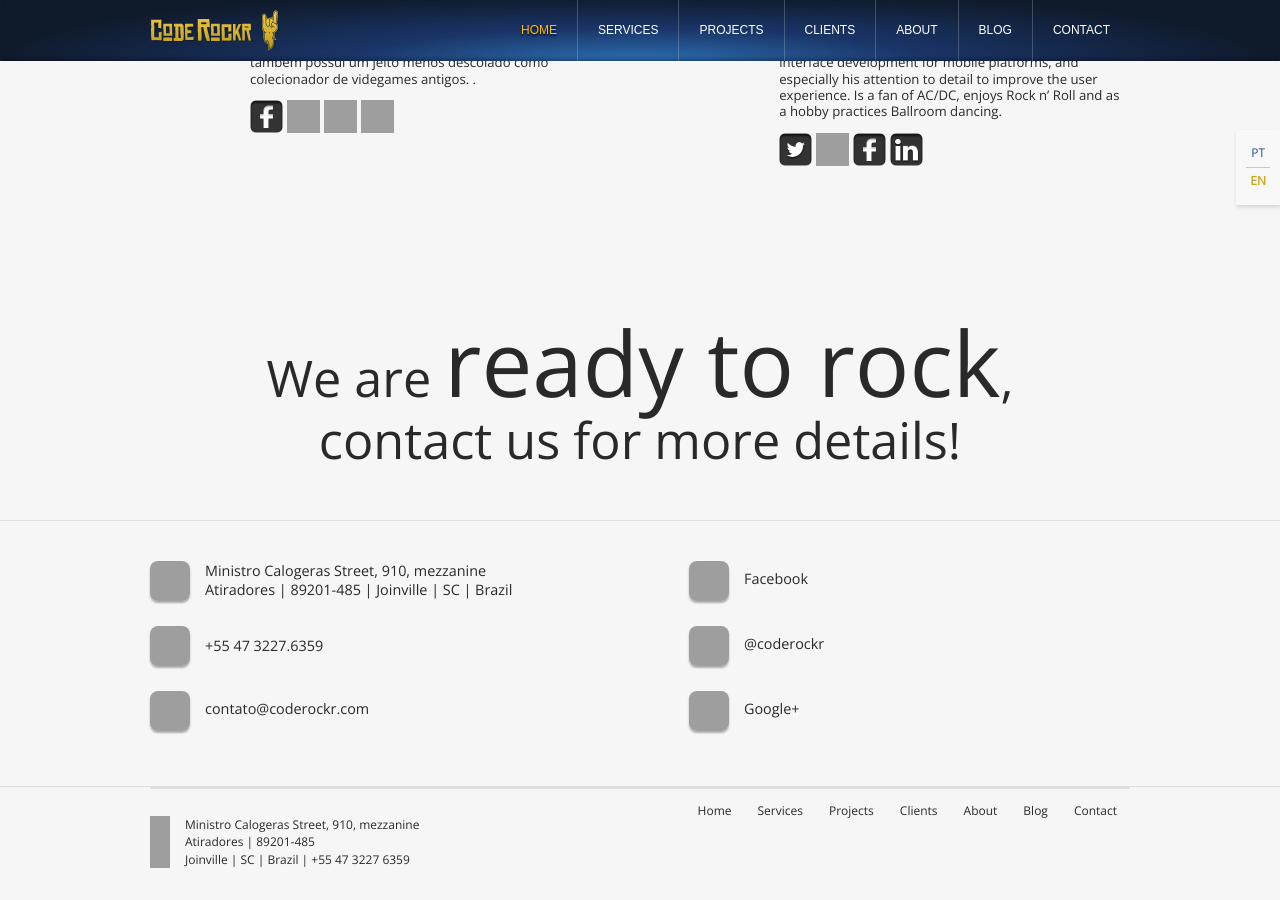
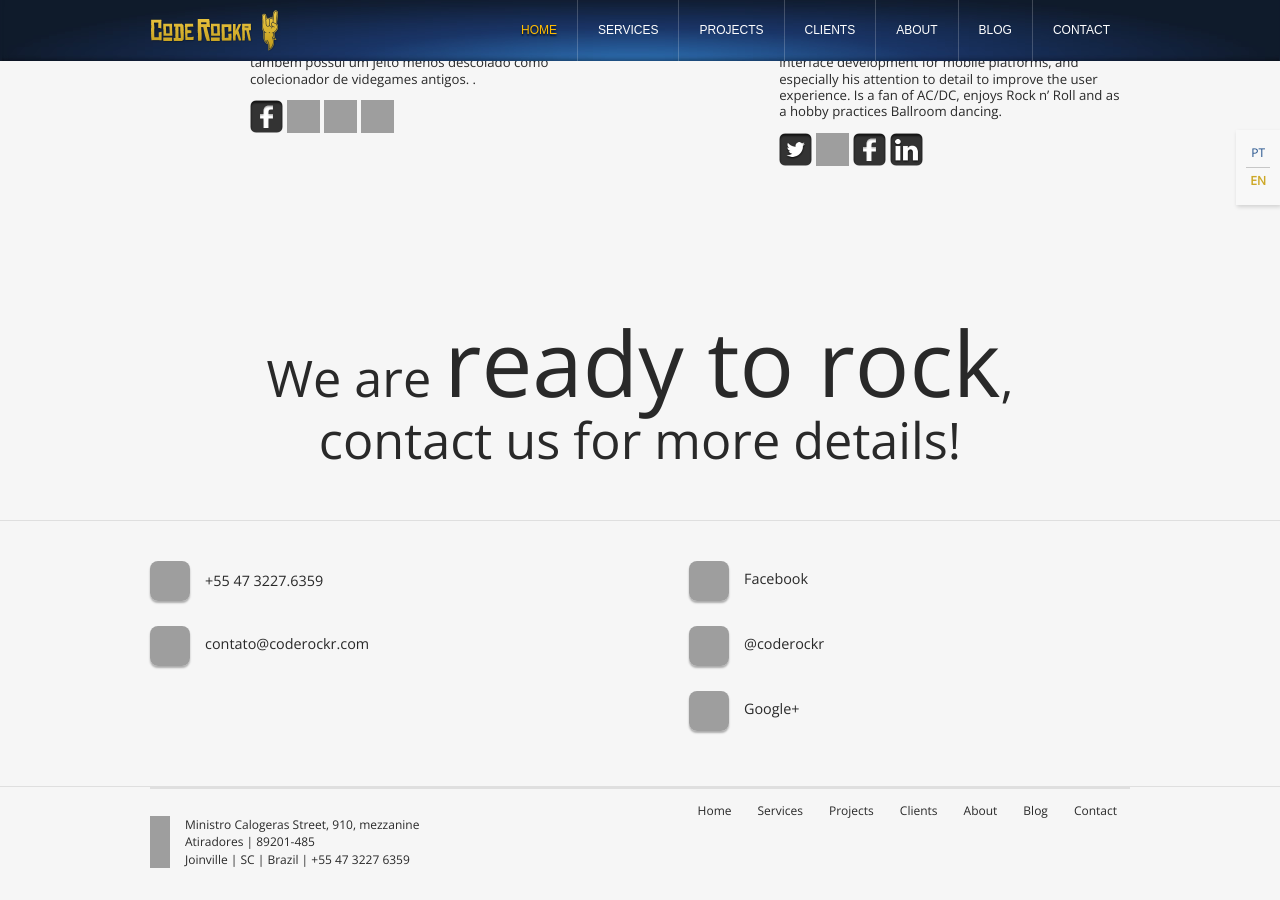
Before and after one commit to Coderockr/en.coderockr.github.com, a Jekyll site: the page built from index.html, in a window 1280 px wide and 900 px high, scrolled down 3766 px. Built offline with Jekyll 4.4.1, drawn with Linux system fonts in a browser that asks for light colours; nearby versions of some CDN libraries; some web fonts are replaced; the list of posts is cut into pages by our own code; grey boxes are pictures that could not be loaded.

Commit message:
Address removed

```diff
--- a/index.html
+++ b/index.html
@@ -207,12 +207,6 @@
         <div class="wrap">
           <div class="col1">
             <ul>
-              <li class="clearfix">
-                <a target="mapa" href="https://maps.google.com/maps?f=q&amp;source=s_q&amp;hl=en&amp;geocode=&amp;q=Rua+Ministro+Cal%C3%B3geras,+910,+Joinville+-+Santa+Catarina,+Brasil&amp;aq=0&amp;oq=Rua+Ministro+Calogeras+910&amp;sll=37.0625,-95.677068&amp;sspn=54.665451,96.328125&amp;ie=UTF8&amp;hq=&amp;hnear=R.+Min.+Cal%C3%B3geras,+910+-+Centro,+Joinville+-+Santa+Catarina,+89201-485,+Brazil&amp;t=m&amp;z=14&amp;iwloc=A&amp;ll=-26.307923,-48.84879&amp;output=embed" class="map-link" title="Clique para ver no mapa">
-                  <img src="/public/images/contact-map.png" width="40" height="40" alt="" />Ministro Calogeras Street, 910, mezzanine<span class="coma">,</span> <span>Atiradores  |  89201-485  |  Joinville  |  SC | Brazil</span>
-                </a>
-                <div class="map"><iframe width="100%" height="100%" frameborder="0" scrolling="no" name="mapa" marginheight="0" marginwidth="0"></iframe></div>
-              </li>
               <li class="clearfix"><a href="tel:+554732276359" class="call"><img src="/public/images/contact-phone.png" width="40" height="40" alt="" /><span>+55 47 3227.6359</span></a></li>
               <li class="clearfix"><a href="mailto:contato@coderockr.com?subject=Contato pelo site" title="Envie um e-mail para contato@coderockr.com"><img src="/public/images/contact-mail.png" width="40" height="40" alt="" /><span>contato@coderockr.com</span></a></li>
             </ul>
```
Also changed, not shown: 2 other files.
